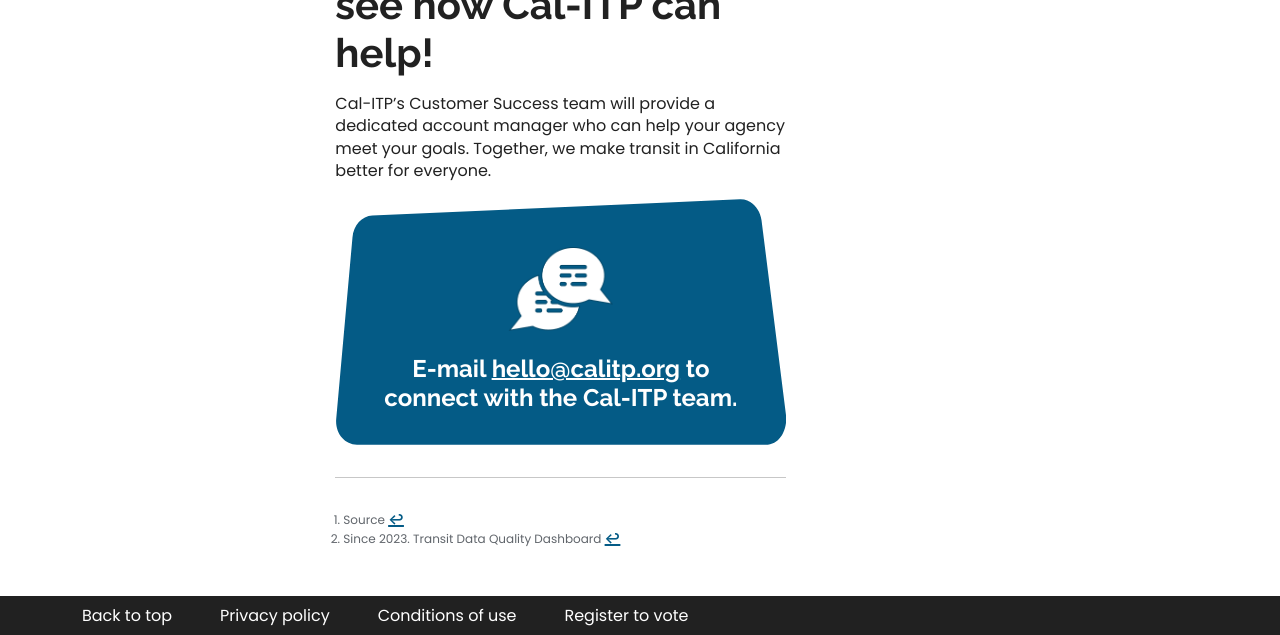
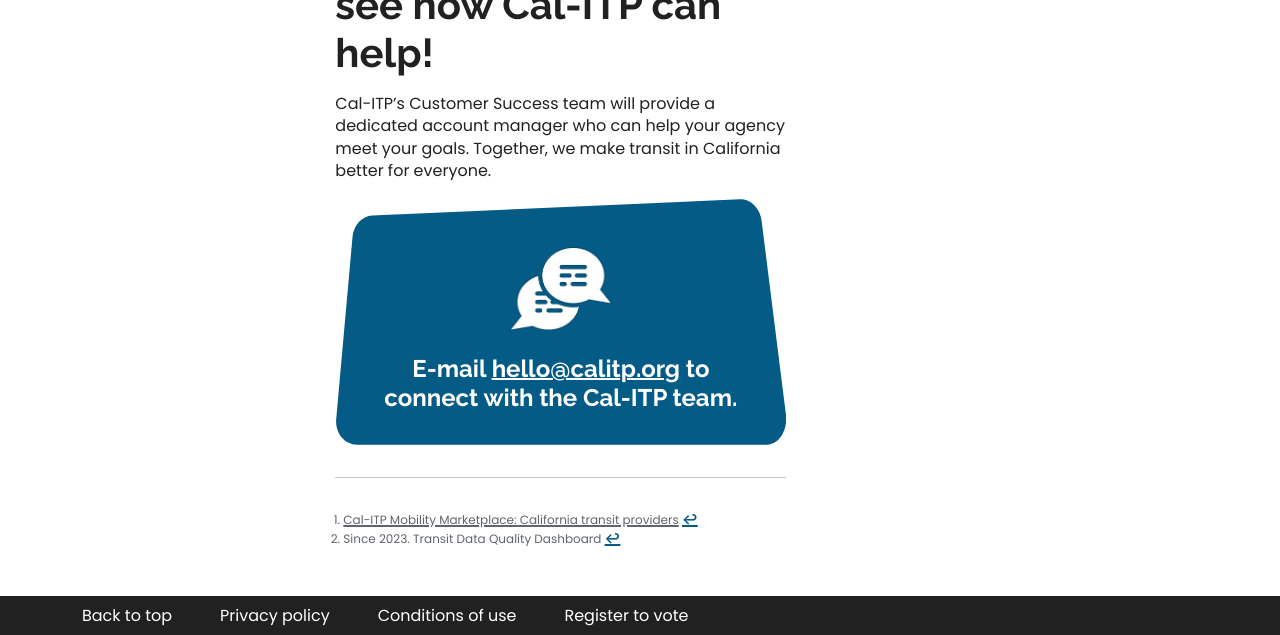
Before and after one commit to cal-itp/calitp.org, a Jekyll site: the page built from src/customer-stories.html, in a window 1280 px wide and 900 px high, scrolled down 5121 px, cut to the strip 265-900 px from the top of the window. Built offline with Jekyll 4.4.1, drawn with Linux system fonts in a browser that asks for light colours.

Commit message:
fix(stories): how many transit agencies are there in Calif?

```diff
--- a/src/customer-stories.html
+++ b/src/customer-stories.html
@@ -38,7 +38,7 @@
           </p>
         </div>
         <div class="col-lg-4 d-flex justify-content-center flex-column">
-          <span class="fs-0 d-block">300+</span>
+          <span class="fs-0 d-block">230+</span>
           <p>Transit agencies in CA; all can leverage Cal-ITP</p>
         </div>
         <div class="col-lg-4 d-flex justify-content-center flex-column">
@@ -315,7 +315,13 @@
             <ol class="ps-2">
               <li class="small text-body-tertiary" id="fn:1" role="doc-endnote">
                 <small class="d-block text-body-tertiary"
-                  >Source <a href="#fnref:1" class="reversefootnote" role="doc-backlink">↩</a></small
+                  ><a
+                    href="https://www.camobilitymarketplace.org/provider-map"
+                    class="small link-body-emphasis fs-7 fw-normal"
+                    target="_blank"
+                    >Cal-ITP Mobility Marketplace: California transit providers</a
+                  >
+                  <a href="#fnref:1" class="reversefootnote" role="doc-backlink">↩</a></small
                 >
               </li>
               <li class="small text-body-tertiary" id="fn:2" role="doc-endnote">
```
Also changed, not shown: other parts of src/customer-stories.html (+1 -1 lines).
